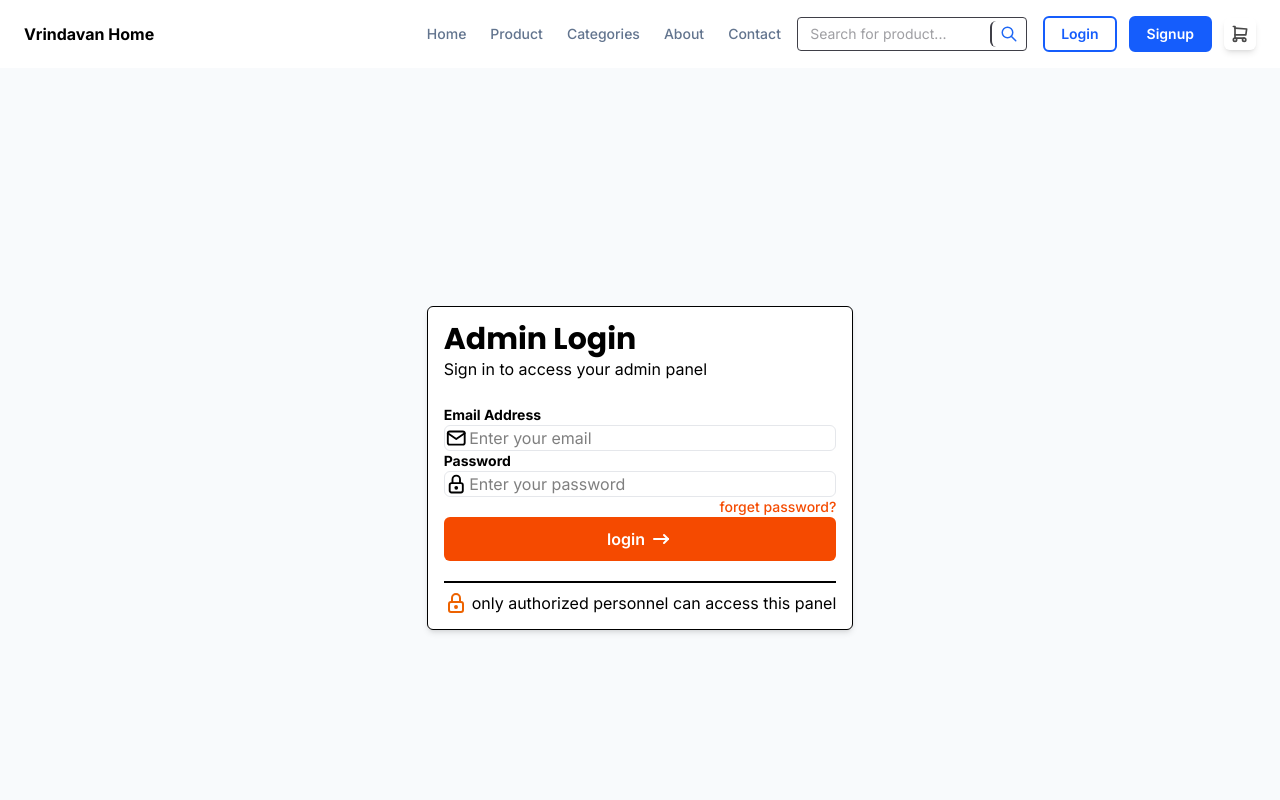
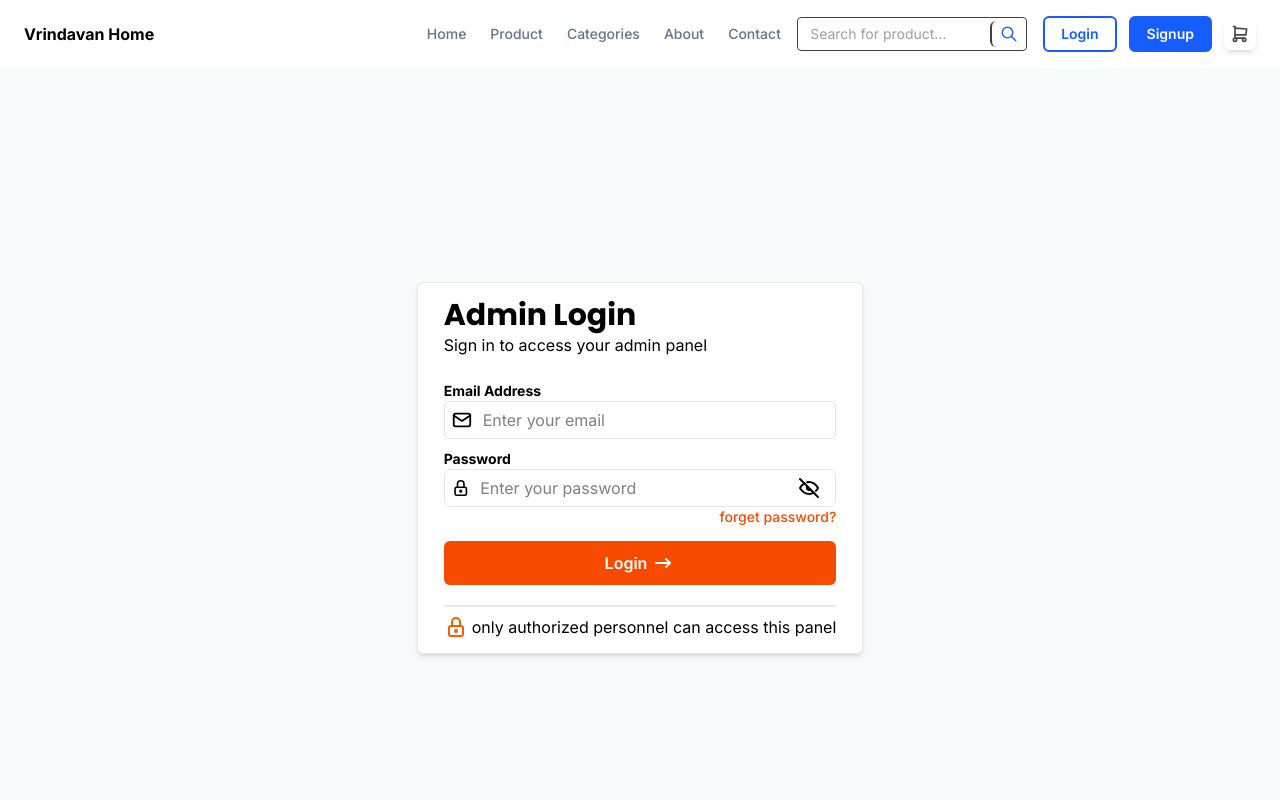
Before and after one commit to shivam-87388/vrindavan, a Next.js app in the folder frontend/: page /login in a window 1280 px wide. Shown: the top 800 px of the page. Built offline with nearby package versions, Linux system fonts and the light colour scheme.

Commit message:
login page complete

```diff
--- a/frontend/src/app/login/page.jsx
+++ b/frontend/src/app/login/page.jsx
@@ -1,55 +1,56 @@
-import React from 'react'
-import { IconMail , IconLock, IconArrowNarrowRight } from '@tabler/icons-react';
+'use client'
+import React, { useState } from 'react'
+import { IconMail , IconLock, IconArrowNarrowRight, IconEyeOff, IconEye } from '@tabler/icons-react';
 
 const page = () => {
+  const [showpassword, setShowpassword ] = useState(false);
+  const handleclick = ()=>{
+    setShowpassword(!showpassword);
+  }
   return (
-    <div className="min-h-screen flex items-center justify-center w-full bg-slate-50">
-      <form className="bg-white rounded-md shadow-md border border-bg-gray-200 px-4 py-3.5">
+    <div className="min-h-screen flex items-center justify-center w-full bg-slate-50 pl-16 pr-16">
+      <form className="bg-white rounded-md shadow-md border border-gray-200 px-6.5 py-3.5">
         <div className="flex flex-col items-center justify-start w-full mb-6">
            <h1 className="w-full text-black text-3xl font-bold font-['Poppins']">Admin Login</h1>
            <p className="w-full text-black text-base font-normal font-['Inter']">Sign in to access your admin panel</p>
         </div>
         {/* email + password senction */}
-        <div className="w-full flex flex-col items-center justify-start gap-2.5">
+        <div className="w-full flex flex-col items-center justify-start gap-2.5 mb-3.5">
         {/* email section */}
         <div className="w-full flex flex-col items-center justify-start">
          <label htmlFor="user-email" className="w-full text-black text-sm font-bold font-['Inter']">Email Address</label>
          {/* icon + input field */}
-        <div className=" flex-row flex w-full items-center justify-center gap-0.5 border border-gray-200 rounded-md">
+        <div className=" flex-row flex w-full items-center justify-center gap-2.5 border border-gray-200 rounded-md py-1.5 px-1.5 transition-all focus-within:border-blue-500 focus-within:ring-2 focus-within:ring-blue-500/20">
           <IconMail/>
-        <input type="email" id="user-email" placeholder="Enter your email" className="w-full flex items-center"></input>
+        <input type="email" id="user-email" placeholder="Enter your email" className="w-full flex items-center bg-transparent outline-none focus:outline-none"></input>
+        </div>
         </div>
         {/* password section */}
-         <div className="w-full flex flex-col items-center justify-start">
+         <div className="w-full flex flex-col items-center justify-start ">
           <label htmlFor="user-password" className="w-full text-black text-sm font-bold font-['Inter']">Password</label>
            {/* icon + input field */}
-          <div className=" flex-row flex w-full items-center justify-center gap-0.5 border border-gray-200 rounded-md">
+          <div className=" flex-row flex w-full items-center justify-center gap-2.5 border border-gray-200 rounded-md py-1.5 px-1.5 transition-all focus-within:border-blue-500 focus-within:ring-2 focus-within:ring-blue-500/20">
             <IconLock/>
-            <input type="password" id="user-password" placeholder="Enter your password" className="w-full flex items-center"></input>
+            <input type={showpassword ? "text":"password"} id="user-password" placeholder="Enter your password" className="w-full flex items-center bg-transparent outline-none focus:outline-none"></input>
+            <div onClick={handleclick} className="flex justify-end items-center pr-2">
+             {showpassword ? <IconEye/>:<IconEyeOff/>}
+            </div>
           </div>
           <a href="#" className="w-full flex justify-end text-sm text-orange-600 font-medium font-['Inter']">forget password?</a>
          </div>
+        </div>
          {/* login button */}
-         <div className="flex w-full flex-col items-center justify-center">
+        <div className="flex w-full flex-col items-center justify-center">
           <div className=" flex-row w-full flex items-center justify-center gap-1 bg-orange-600 px-3.5 py-2.5 rounded-md hover:cursor-pointer hover:bg-orange-700">
-            <button className="flex justify-center  text-white text-base font-semibold font-['Inter']">login</button>
+            <button className="flex justify-center  text-white text-base font-semibold font-['Inter']">Login</button>
             <IconArrowNarrowRight stroke={2} color="#ffffff" />
           </div>
-          <hr className="w-full border-t-2 mt-5 mb-2"></hr>
+          <hr className="w-full border-t-2 mt-5 mb-2 border-gray-200"></hr>
           <div className="flex items-center justify-start gap-1">
             <IconLock stroke={2} color="#ED6200"/>
             <p className="text-black text-base font-normal font-['Inter']">only authorized  personnel can access this panel</p>
           </div>
          </div>
-
-        </div>
-
-
-
-
-        </div>
-
-
       </form>
 
     </div>
--- a/frontend/src/components/navbar.jsx
+++ b/frontend/src/components/navbar.jsx
@@ -1,10 +1,11 @@
+'use client'
 import React from 'react'
 import { IconShoppingCart, IconSearch } from '@tabler/icons-react';
 
 
 const navbar = () => {
   return (
-   <navbar className="flex flex-row items-center w-full px-6 py-4">
+   <div className="flex flex-row items-center w-full px-6 py-4">
 
   {/* 1. Logo Section (Left Aligned) */}
   <div className="flex-1 flex justify-start items-center">
@@ -56,7 +57,7 @@ const navbar = () => {
 
   </div>
 
-</navbar>
+</div>
   )
 }
 
```
